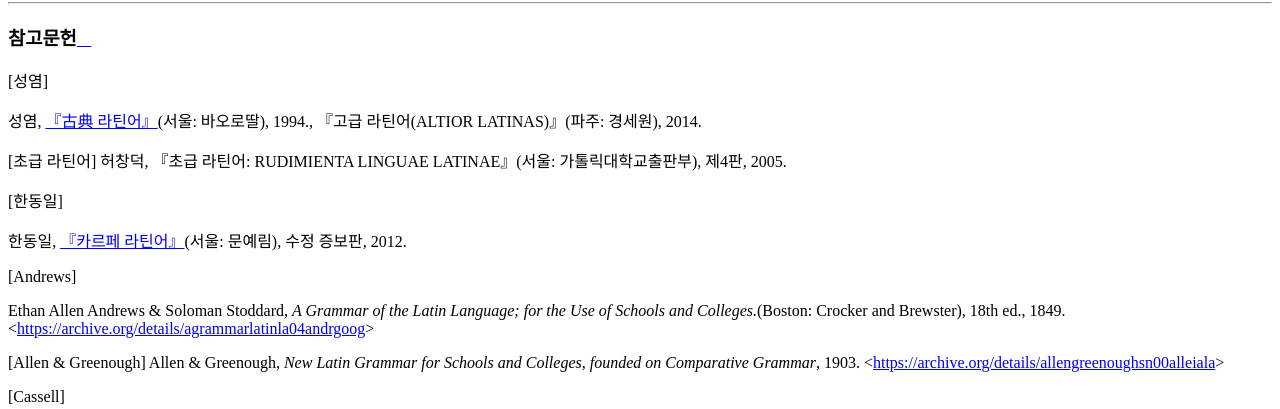
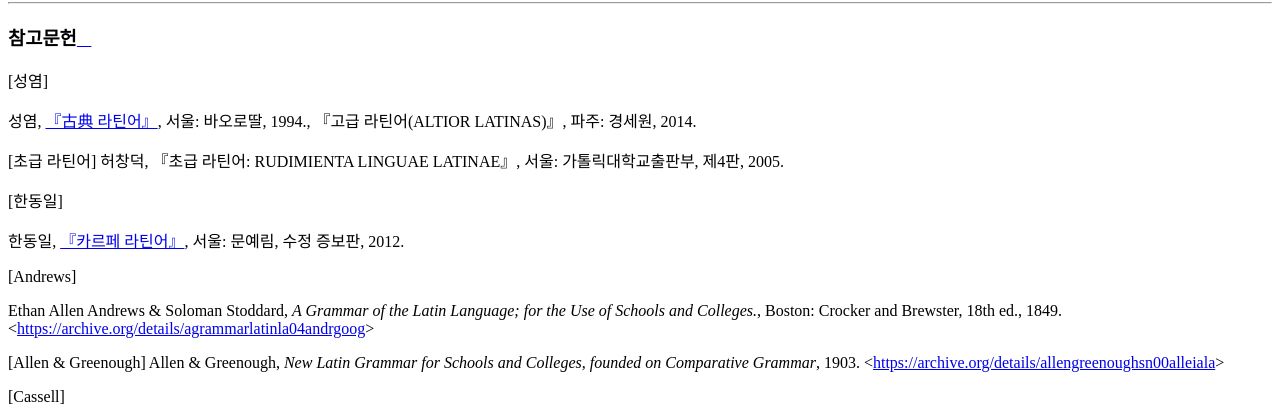
Before and after one commit to kabbala/grammatica_latina, a Sphinx documentation site: the page built from source/reference.rst, in a window 1280 px wide and 900 px high, scrolled down 8639 px. Shown: the part 147-556 px from the top of the window. Built offline with Sphinx 7.4.7 and the Read the Docs theme 2.0.0, drawn with Linux system fonts in a browser that asks for light colours.

Commit message:
참고문헌 목록에서 괄호 제거

```diff
--- a/source/reference.rst
+++ b/source/reference.rst
@@ -1,13 +1,13 @@
 참고문헌
 ========
 
-.. [성염] 성염, :ref:`『古典 라틴어』 <성염의 고전 라틴어>`\(서울: 바오로딸), 1994., 『고급 라틴어(ALTIOR LATINAS)』(파주: 경세원), 2014.
+.. [성염] 성염, :ref:`『古典 라틴어』 <성염의 고전 라틴어>`\, 서울: 바오로딸, 1994., 『고급 라틴어(ALTIOR LATINAS)』, 파주: 경세원, 2014.
 
-[초급 라틴어] 허창덕, 『초급 라틴어: RUDIMIENTA LINGUAE LATINAE』(서울: 가톨릭대학교출판부), 제4판, 2005.
+[초급 라틴어] 허창덕, 『초급 라틴어: RUDIMIENTA LINGUAE LATINAE』, 서울: 가톨릭대학교출판부, 제4판, 2005.
 
-.. [한동일] 한동일, :ref:`『카르페 라틴어』 <카르페 라틴어>`\(서울: 문예림), 수정 증보판, 2012.
+.. [한동일] 한동일, :ref:`『카르페 라틴어』 <카르페 라틴어>`\, 서울: 문예림, 수정 증보판, 2012.
 
-.. [Andrews] Ethan Allen Andrews & Soloman Stoddard, :title-reference:`A Grammar of the Latin Language; for the Use of Schools and Colleges.`\(Boston: Crocker and Brewster), 18th ed., 1849. <https://archive.org/details/agrammarlatinla04andrgoog>
+.. [Andrews] Ethan Allen Andrews & Soloman Stoddard, :title-reference:`A Grammar of the Latin Language; for the Use of Schools and Colleges.`\, Boston: Crocker and Brewster, 18th ed., 1849. <https://archive.org/details/agrammarlatinla04andrgoog>
 
 [Allen & Greenough] Allen & Greenough, :title-reference:`New Latin Grammar for Schools and Colleges, founded on Comparative Grammar`, 1903. <https://archive.org/details/allengreenoughsn00alleiala>
 
```
